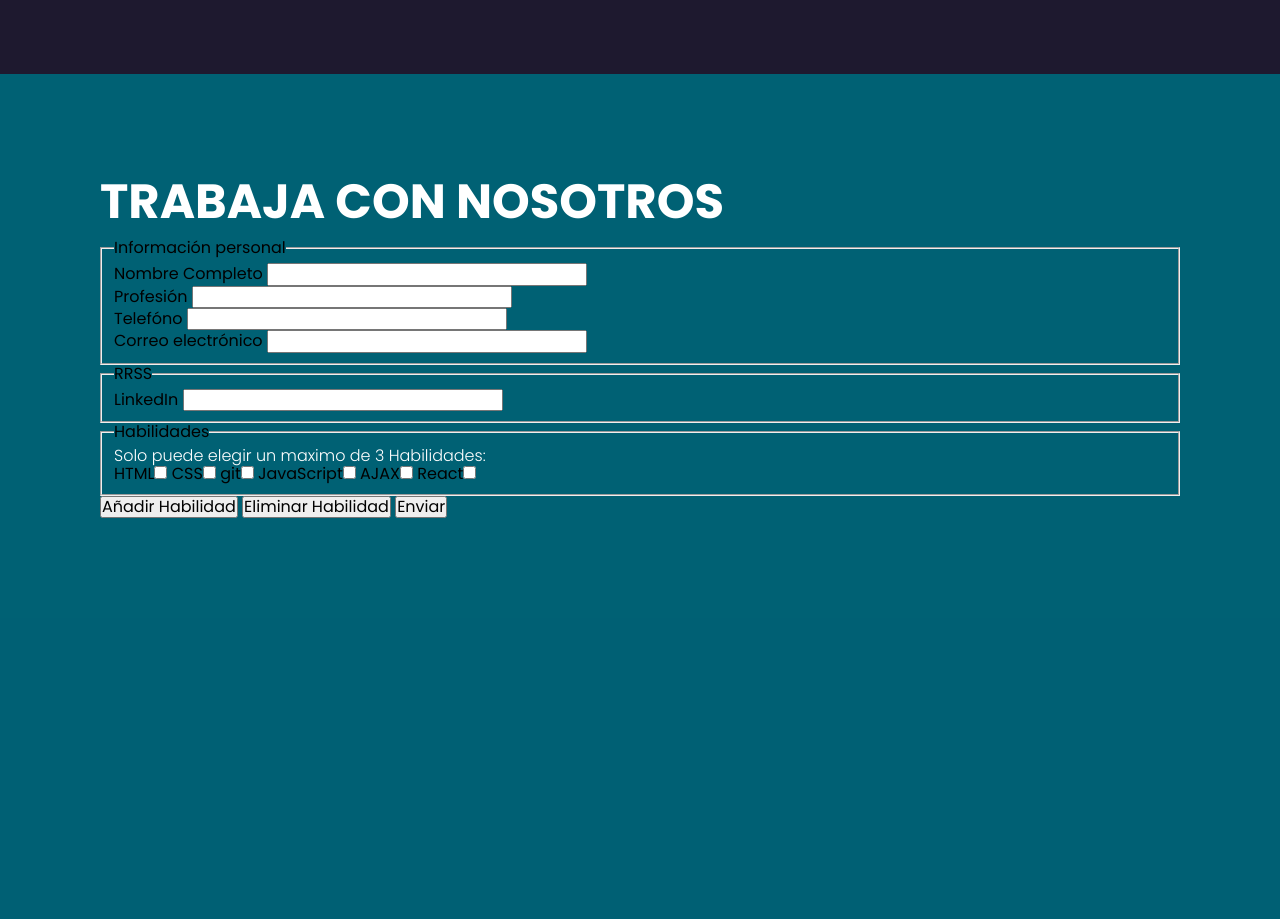
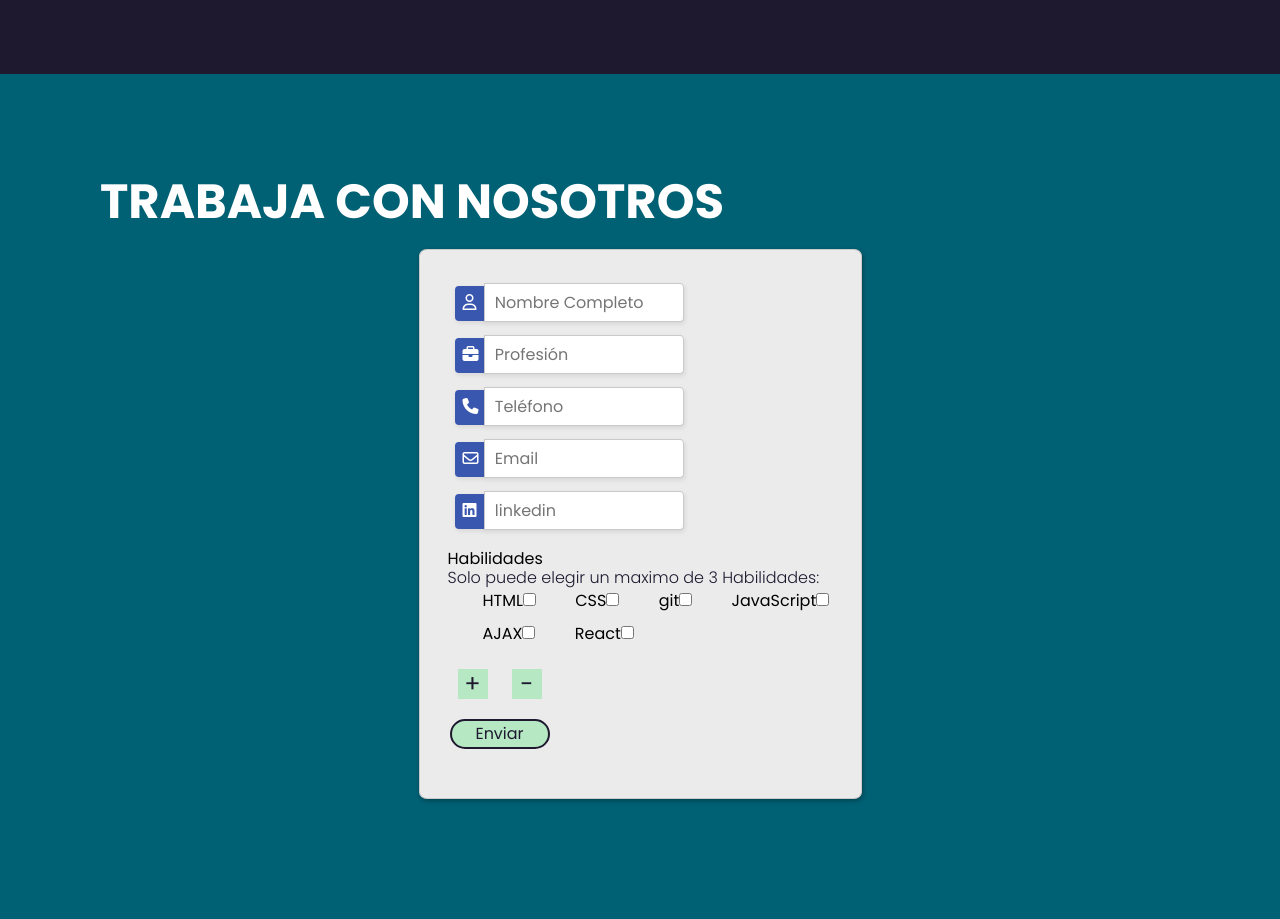
Before and after one commit to cortine01/CodeLab, a PHP site: page / in a window 1280 px wide; the page is wider, and only the part inside the window is pictured. Shown: the part 826-1745 px from the top of that part. Before the commit the page ends 1344 px from the top of that part, so only its background shows below. Run offline with PHP 8.4, Linux system fonts and the light colour scheme; some libraries are stand-ins or nearby versions.

Commit message:
decorando el formulario

```diff
--- a/function.js
+++ b/function.js
@@ -147,6 +147,7 @@ const addHabilidadTextBt = () => {
     habilidadContenedor.appendChild(habilidadText);
 
     const habilidadBtn = document.createElement('button');
+    habilidadBtn.className = 'btnSubmit';
     habilidadBtn.textContent = 'Agregar';
 
     const handleButtonClick = (event) => {
--- a/index.html
+++ b/index.html
@@ -5,6 +5,8 @@
     <link rel="stylesheet" href="normalize.css">
     <meta charset="UTF-8">
     <meta name="viewport" content="width=device-width, initial-scale=1.0">
+    <link rel="import" href="https://fontawesome.com/icons/envelope?f=classic&s=fa-regular">
+    <script src="https://kit.fontawesome.com/badd522a95.js" crossorigin="anonymous"></script>
     <title>CodeLab</title>
 </head>
 <body>
@@ -35,46 +37,50 @@
 
     <section class="sec">
         <h2>TRABAJA CON NOSOTROS</h2>
+        <div class="testbox">
+
             <form id="form">
-                <fieldset>
-                    <legend>Información personal</legend>
-                    <label>Nombre Completo</label>
-                    <input type="text" id="nombre">
+                <div class="textContainer">
+                    <label id="icon" for="nombre"><i class="fa-regular fa-user" ></i></i></label>
+                    <input type="text" id="nombre" placeholder="Nombre Completo">
                     <p class="warning" id="warningNombre"></p>
-                    <label>Profesión</label>
-                    <input type="text" id="profesion">
+
+                    <label id="icon" for="profesion" ><i class="fa-solid fa-briefcase"></i></label>
+                    <input type="text" id="profesion" placeholder="Profesión">
                     <p class="warning" id="warningProfesion"></p>
-                    <label>Telefóno</label>
-                    <input type="tel" id="telefono">
+
+                    <label id="icon" for="telefono" ><i class="fa-solid fa-phone"></i></label>
+                    <input type="tel" id="telefono" placeholder="Teléfono">
                     <p class="warning" id="warningTelefono"></p>
-                    <label>Correo electrónico</label>
-                    <input type="email" id="email">
+
+                     <label id="icon" for="email" ><i class="fa-regular fa-envelope"></i></label>
+                    <input type="email" id="email" placeholder="Email">
                     <p class="warning" id="warningEmail"></p>
-                </fieldset>
 
-                <fieldset>
-                        <legend>RRSS</legend>
-                        <label>LinkedIn</label>
-                        <input type="text" id="rrss">
-                        <p class="warning" id="warningRRSS"></p>
-                </fieldset>
+                    <label id="icon" for="rss"><i class="fa-brands fa-linkedin"></i></label>
+                    <input type="text" id="rrss" placeholder="linkedin">
+                    <p class="warning" id="warningRRSS"></p>
+                </div>
 
-                <fieldset id="habilidadContenedor">
-                        <legend>Habilidades</legend>
-                        <p>Solo puede elegir un maximo de 3 Habilidades:</p>
-                        <label>HTML<input type="checkbox" name="HTML" class="checkboxLimited"></label>
-                        <label>CSS<input type="checkbox" name="CSS" class="checkboxLimited"></label>
-                        <label>git<input type="checkbox" name="git" class="checkboxLimited"></label>
-                        <label>JavaScript<input type="checkbox" name="JavaScript" class="checkboxLimited"></label>
-                        <label>AJAX<input type="checkbox" name="AJAX" class="checkboxLimited"></label>
-                        <label>React<input type="checkbox" name="React" class="checkboxLimited"></label>
-                </fieldset>
-                    <p class="warning" id="warningHabilidades"></p>
-                    <input type="button" value="Añadir Habilidad" id="btnAddHabilidad">
-                    <input type="button" value="Eliminar Habilidad" id="btnDeleteHabilidad">
+                <div class="accounttype">
+                    <div id="habilidadContenedor">
+                            <legend>Habilidades</legend>
+                            <p class="habilidadesDescripcion">Solo puede elegir un maximo de 3 Habilidades:</p>
+                            <label class="check" for="checkboxLimited">HTML<input type="checkbox" name="HTML" class="checkboxLimited"></label>
+                            <label class="check" for="checkboxLimited">CSS<input type="checkbox" name="CSS" class="checkboxLimited"></label>
+                            <label class="check" for="checkboxLimited">git<input type="checkbox" name="git" class="checkboxLimited"></label>
+                            <label class="check" for="checkboxLimited">JavaScript<input type="checkbox" name="JavaScript" class="checkboxLimited"></label>
+                            <label class="check" for="checkboxLimited">AJAX<input type="checkbox" name="AJAX" class="checkboxLimited"></label>
+                            <label class="check" for="checkboxLimited">React<input type="checkbox" name="React" class="checkboxLimited"></label>
+                    </div>
+                        <p class="warning" id="warningHabilidades"></p>
+                        <input type="button" value="+" id="btnAddHabilidad" class="btnHabilidad">
+                        <input type="button" value="-" id="btnDeleteHabilidad" class="btnHabilidad">
+                </div>
 
-                <button type="submit">Enviar</button>
+                <button type="submit" class="btnSubmit">Enviar</button>
             </form>
+        </div>
             <div id="contenedorTarjeta">
 
             </div>
--- a/style.css
+++ b/style.css
@@ -130,3 +130,99 @@ header {
     color:#fff;
     font-weight: 300;
 }
+
+input[type=text],input[type=tel],input[type=email]{
+    width: 200px;
+    height: 39px;
+    -webkit-border-radius: 0px 4px 4px 0px/5px 5px 4px 4px;
+    -moz-border-radius: 0px 4px 4px 0px/0px 0px 4px 4px;
+    border-radius: 0px 4px 4px 0px/5px 5px 4px 4px;
+    background-color: #fff;
+    -webkit-box-shadow: 1px 2px 5px rgba(0,0,0,.09);
+    -moz-box-shadow: 1px 2px 5px rgba(0,0,0,.09);
+    box-shadow: 1px 2px 5px rgba(0,0,0,.09);
+    border: solid 1px #cbc9c9;
+    margin-left: -5px;
+    margin-top: 13px;
+    padding-left: 10px;
+  }
+
+  #icon {
+    display: inline-block;
+    width: 30px;
+    background-color: #3a57af;
+    padding: 8px 0px 8px 8px;
+    margin-left: 15px;
+    -webkit-border-radius: 4px 0px 0px 4px;
+    -moz-border-radius: 4px 0px 0px 4px;
+    border-radius: 4px 0px 0px 4px;
+    color: white;
+    -webkit-box-shadow: 1px 2px 5px rgba(0,0,0,.09);
+    -moz-box-shadow: 1px 2px 5px rgba(0,0,0,.09);
+    box-shadow: 1px 2px 5px rgba(0,0,0,.09);
+    border: solid 0px #cbc9c9;
+  }
+
+  .accounttype{
+    margin-left: 8px;
+    margin-top: 20px;
+  }
+
+  label.check {
+	cursor: pointer;
+  text-indent: 35px;
+  overflow: visible;
+  display: inline-block;
+  position: relative;
+  margin-bottom: 15px;
+}
+
+/*input[type=checkbox] {
+    visibility: hidden;
+  }*/
+
+  .testbox {
+    margin: 20px auto;
+    width: 443px;
+    height: 550px;
+    padding: 20px;
+    -webkit-border-radius: 8px/7px;
+    -moz-border-radius: 8px/7px;
+    border-radius: 8px/7px;
+    background-color: #ebebeb;
+    -webkit-box-shadow: 1px 2px 5px rgba(0,0,0,.31);
+    -moz-box-shadow: 1px 2px 5px rgba(0,0,0,.31);
+    box-shadow: 1px 2px 5px rgba(0,0,0,.31);
+    border: solid 1px #cbc9c9;
+  }
+
+  .accounttype .habilidadesDescripcion {
+    color: #1e192f;
+    margin-bottom: 5px;
+  }
+
+  p.warning {
+    color: red;
+  }
+
+  input[type=button].btnHabilidad{
+    width: 30px;
+    height: 30px;
+    font-size: x-large;
+    color: #1e192f;
+    margin: 10px;
+    background-color: #b6e8c3;
+    border: none;
+  }
+
+  button.btnSubmit {
+    width: 100px;
+    height: 30px;
+    font-size: medium;
+    color: #1e192f;
+    margin: 10px;
+    background-color: #b6e8c3;
+    border:#1e192f 2px solid;
+    border-radius: 15px;
+
+  }
```
